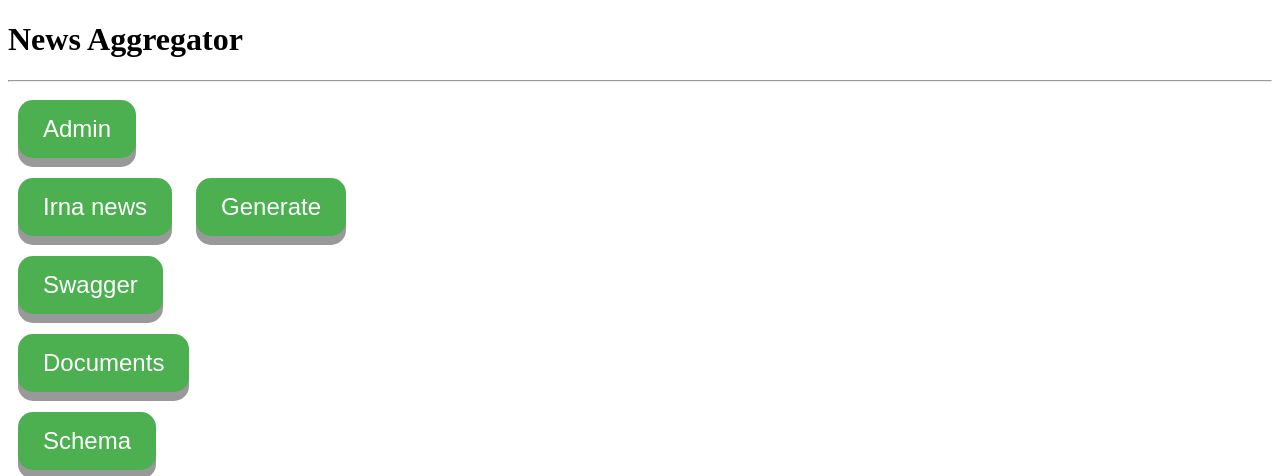
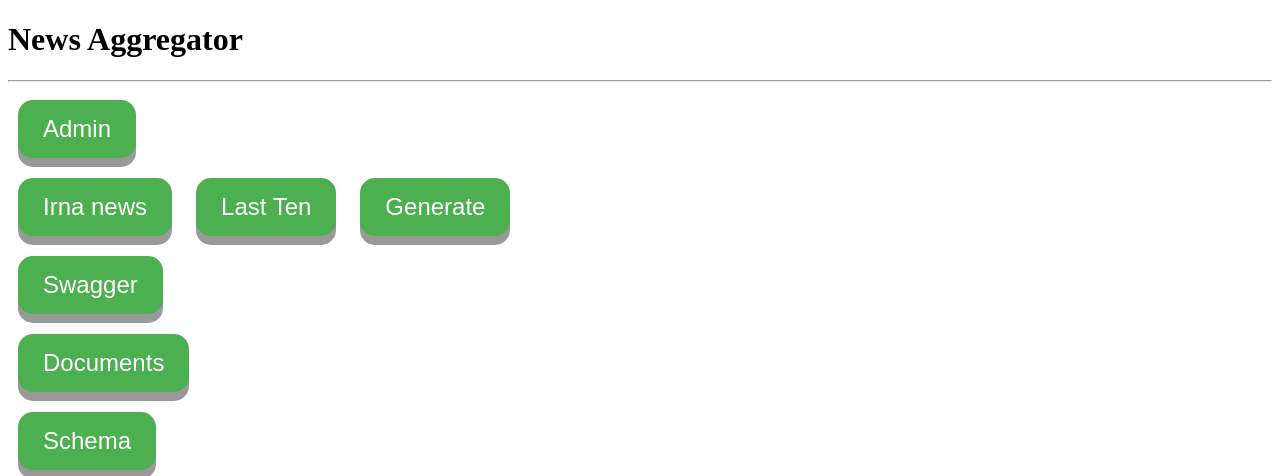
Before and after one commit to system-design-znu/news-aggregator, a Django app: template templates/index.html in a window 1280 px wide. Shown: the top 476 px of the page. Run offline with Django 4.2, Linux system fonts and the light colour scheme; the template is opened without the code that fills it, so the values that code supplies are empty.

Commit message:
template for last-ten api

```diff
--- a/templates/index.html
+++ b/templates/index.html
@@ -18,6 +18,7 @@
     </div>
     <div>
         <a href="/api/v0/news/irna"><button class="status_button" type="button">Irna news</button></a>
+        <a href="/api/v0/news/irna/last-ten"><button class="status_button" type="button">Last Ten</button></a>
         <a href="/api/v0/news/irna/create"><button class="status_button" type="button">Generate</button></a>
     </div>
     <div>
```
